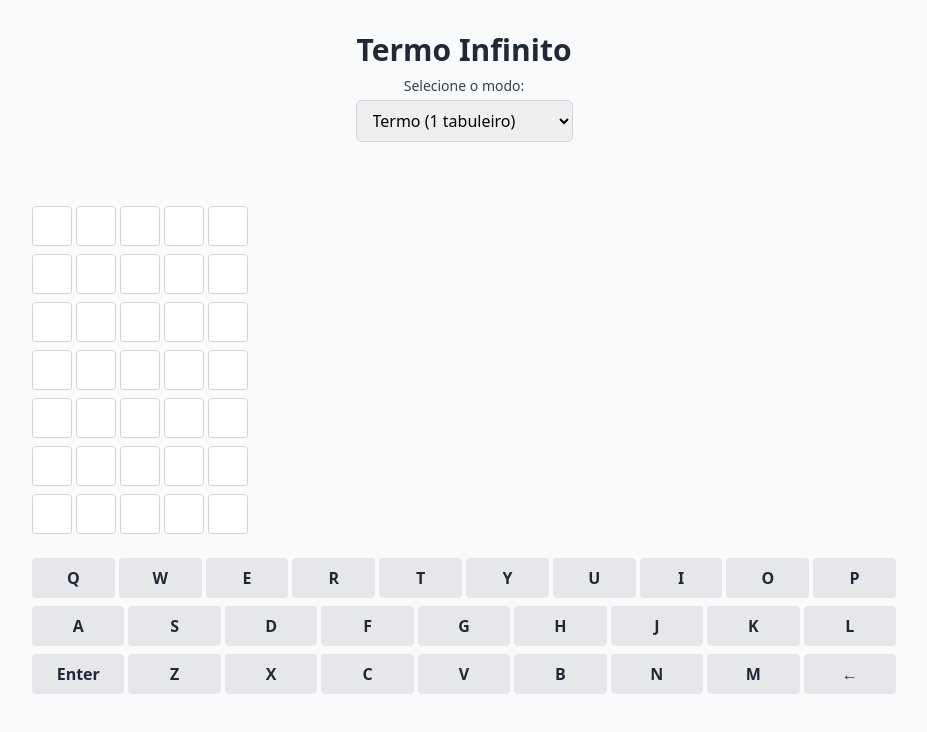
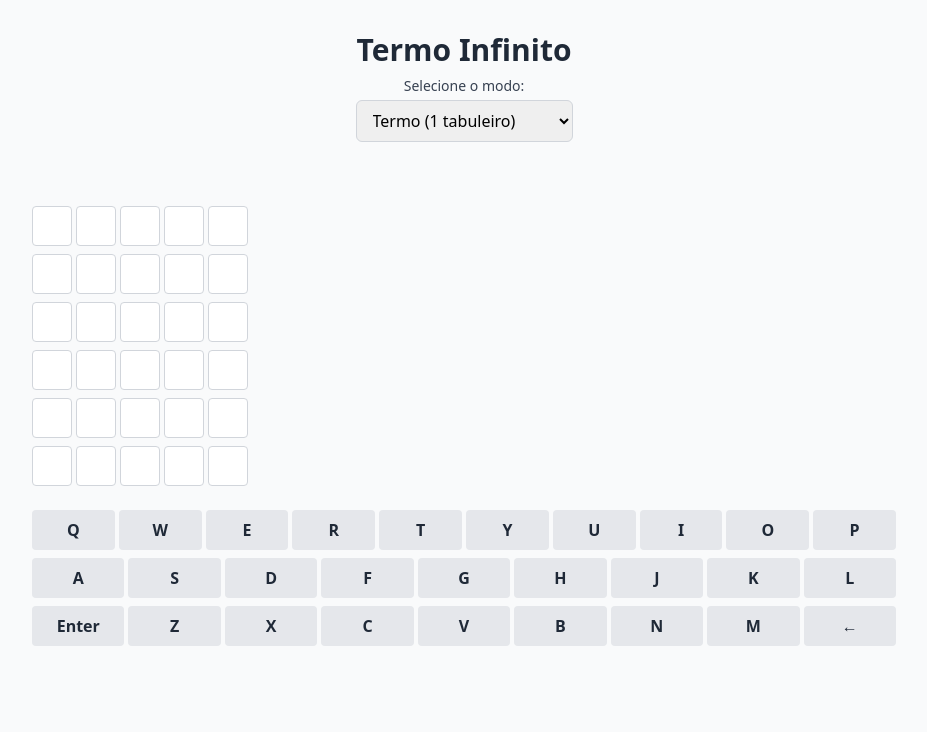
Before and after one commit to matheusgabsilva/termmo, a React (Vite) app: page / in a window 1280 px wide. Shown: the top 732 px of the page, without its empty margins (176-1103 px from the left). Built offline with nearby package versions, Linux system fonts and the light colour scheme; the HTML template or start-up script is replaced by a standard one.

Commit message:
fix: garante que o tabuleiro renderize maxAttempts linhas, corrigindo tabuleiro invisivel

```diff
--- a/src/components/Board.jsx
+++ b/src/components/Board.jsx
@@ -85,35 +85,46 @@ const Board = ({
 
   return (
     <div className="space-y-2">
-      {/* Past guesses */}
-      {guesses.map((guessWord, rowIndex) => (
+      {/* Render exactly maxAttempts rows */}
+      {Array.from({ length: maxAttempts }, (_, i) => {
+        // Determine the guess word for this row
+        let guessWord = '';
+        if (i < guesses.length) {
+          guessWord = guesses[i];
+        } else if (i === currentRow) {
+          guessWord = guess;
+        }
+        // else guessWord remains empty string
+
+        // Determine statuses for this row
+        const statuses =
+          i < guesses.length
+            ? calculateStatuses(guessWord, targetWord)
+            : Array(5).fill('');
+
+        // Determine if this row should shake (invalid word on current row)
+        const showShake =
+          invalidWord && !solvedBoard && i === currentRow;
+
+        // Determine if this row is flipped (only completed guesses flip)
+        const isFlipped = flippedRows.has(i);
+
+        return (
           <Row
-          key={rowIndex}
+            key={i}
             letters={guessWord.split('')}
-          statuses={calculateStatuses(guessWord, targetWord)}
-          index={rowIndex}
+            statuses={statuses}
+            index={i}
             currentRow={currentRow}
-          guess={guess}
+            guess={guessWord}
             setGuess={setGuess}
             submitGuess={submitGuess}
             words={words}
-          flipped={flippedRows.has(rowIndex)}
+            invalidWord={showShake}
+            flipped={isFlipped}
           />
-      ))}
-
-      {/* Current row for input */}
-      <Row
-        letters={guess.split('')}
-        statuses={Array(5).fill('')}
-        index={currentRow}
-        currentRow={currentRow}
-        guess={guess}
-        setGuess={setGuess}
-        submitGuess={submitGuess}
-        words={words}
-        invalidWord={invalidWord && !solvedBoard && currentRow === guesses.length} // Only show shake for current row if invalid
-        flipped={false} // Current row doesn't flip until submitted
-      />
+        );
+      })}
 
       {/* Win/Lost indicator for this specific board */}
       {solvedBoard && (
```
Lines whose indentation alone changed are shown as unchanged.
